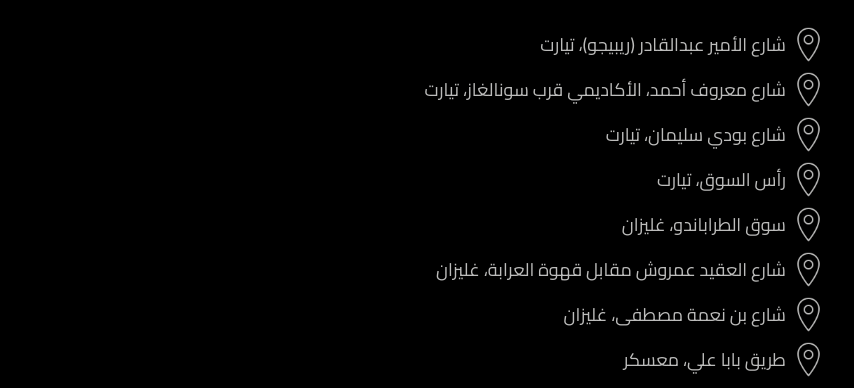
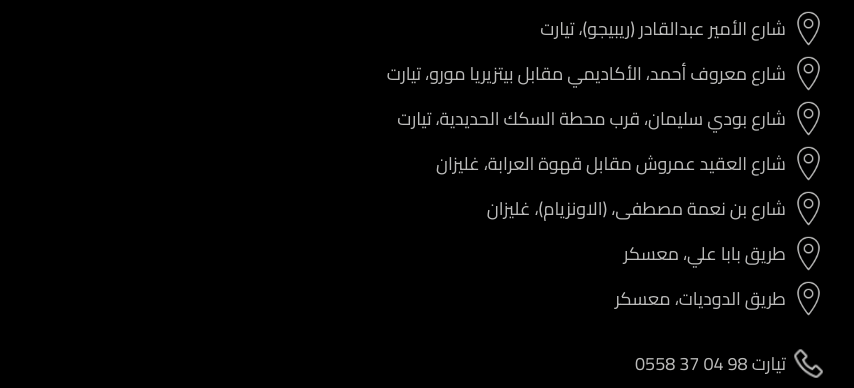
Before and after one commit to redshift14/aseel-qr, a plain HTML site: page index.html in a window 1280 px wide. Shown: the part 519-907 px from the top of the page, without its empty margins (424-1278 px from the left). Drawn offline with Linux system fonts and the light colour scheme.

Commit message:
updated locations

```diff
--- a/index.html
+++ b/index.html
@@ -21,26 +21,14 @@
 			</div>
 			<div class="location">
 				<img src="./assets/location.png" alt="location pin">
-				<a rel="noopener noreferrer" target="_blank" href="https://maps.app.goo.gl/KQhNz57jV9wkWxYo8">
-					شارع معروف أحمد، الأكاديمي قرب سونالغاز، تيارت
+				<a rel="noopener noreferrer" target="_blank" href="https://maps.app.goo.gl/WWvSzDWNnZogtbYy5">
+					شارع معروف أحمد، الأكاديمي مقابل بيتزيريا مورو،  تيارت
 				</a>
 			</div>
 			<div class="location">
 				<img src="./assets/location.png" alt="location pin">
 				<a rel="noopener noreferrer" target="_blank" href="https://maps.app.goo.gl/om4v94GKATTtqpeSA">
-					شارع بودي سليمان، تيارت
-				</a>
-			</div>
-			<div class="location">
-				<img src="./assets/location.png" alt="location pin">
-				<a href="#">
-					رأس السوق، تيارت
-				</a>
-			</div>
-			<div class="location">
-				<img src="./assets/location.png" alt="location pin">
-				<a rel="noopener noreferrer" target="_blank" href="#">
-					سوق الطراباندو، غليزان
+					شارع بودي سليمان، قرب محطة السكك الحديدية، تيارت
 				</a>
 			</div>
 			<div class="location">
@@ -52,7 +40,7 @@
 			<div class="location">
 				<img src="./assets/location.png" alt="location pin">
 				<a rel="noopener noreferrer" target="_blank" href="https://maps.app.goo.gl/hRLZ1y6ErGC5A6WB6">
-					شارع بن نعمة مصطفى، غليزان
+					شارع بن نعمة مصطفى، (الاونزيام)، غليزان
 				</a>
 			</div>
 			<div class="location">
@@ -61,19 +49,25 @@
 					طريق بابا علي، معسكر
 				</a>
 			</div>
+			<div class="location">
+				<img src="./assets/location.png" alt="location pin">
+				<a rel="noopener noreferrer" target="_blank" href="#">
+					طريق الدوديات، معسكر
+				</a>
+			</div>
 		</div>
 		<div class="phones">
 			<div class="phone">
 				<img src="./assets/phone.png" alt="phone icon">
-				<a href="tel:0551687750">تيارت <span dir="ltr">05 51 68 77 50</span></a>
+				<a href="tel:0551687750">تيارت <span dir="ltr">0558 37 04 98</span></a>
 			</div>
 			<div class="phone">
 				<img src="./assets/phone.png" alt="phone icon">
-				<a href="tel:0791160118">غليزان <span dir="ltr">07 91 16 01 18</span></a>
+				<a href="tel:0791160118">غليزان <span dir="ltr">0791 16 01 18</span></a>
 			</div>
 			<div class="phone">
 				<img src="./assets/phone.png" alt="phone icon">
-				<a href="tel:0558370498">معسكر <span dir="ltr">055 58 37 04 98</span></a>
+				<a href="tel:0558370498">معسكر <span dir="ltr">0558 37 04 98</span></a>
 			</div>
 		</div>
 		<div class="social">
```
Also changed, not shown: assets/logo.jpg.
